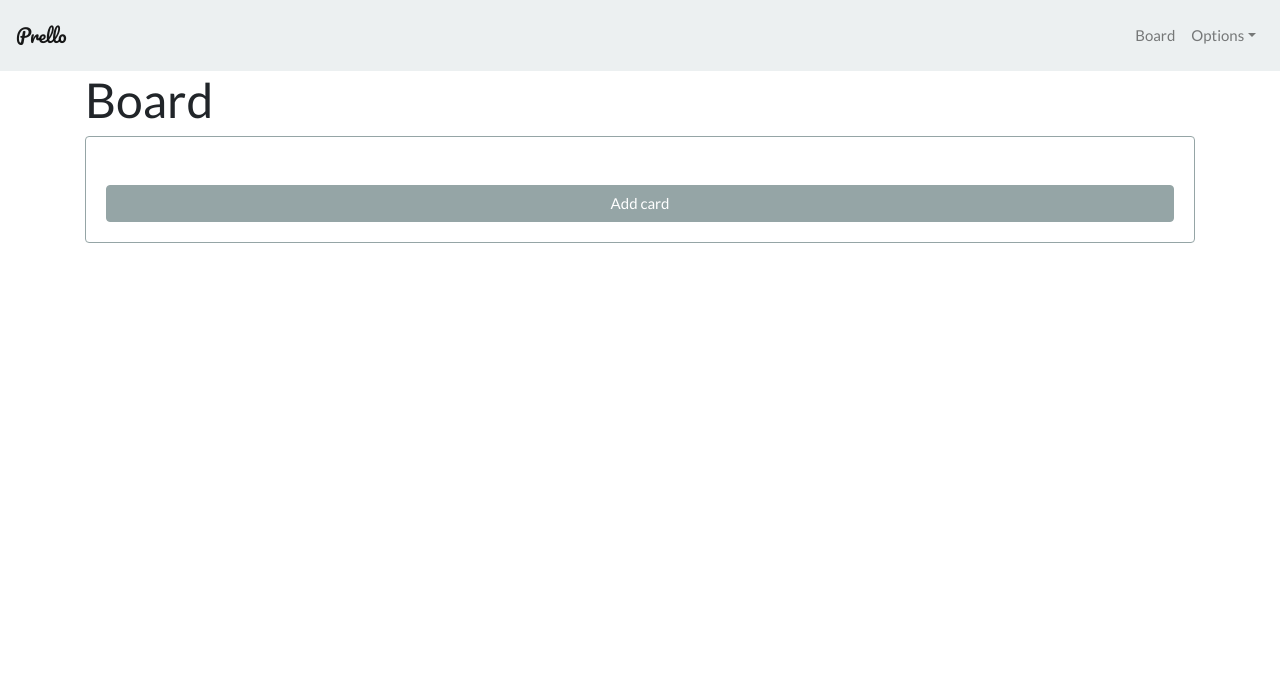
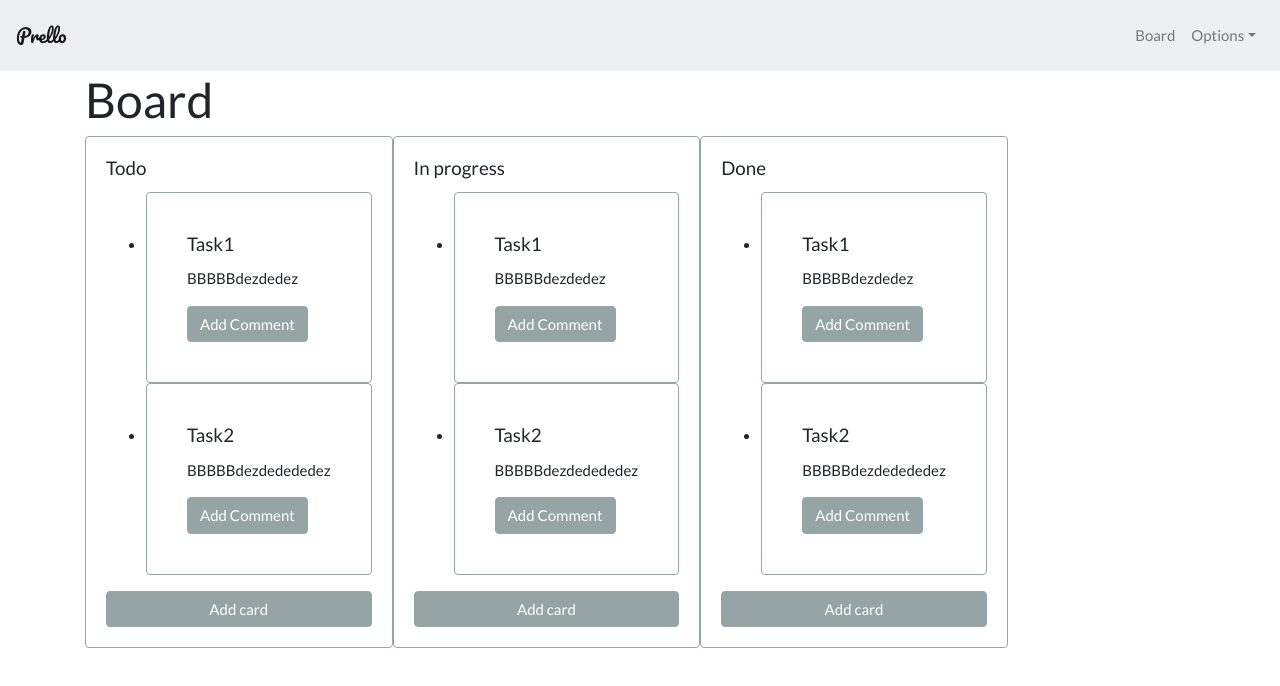
Before and after one commit to hardcoded/PrellOne-client, a React (Create React App) app: page /board in a window 1280 px wide. Shown: the top 686 px of the page. Built offline with nearby package versions, Linux system fonts and the light colour scheme.

Commit message:
[update] Front card list with card item ( warning key value)

```diff
--- a/src/components/Board.js
+++ b/src/components/Board.js
@@ -2,10 +2,18 @@ import React, { Component } from 'react';
 import ListPrello from './ListPrello'
 
 class Board extends Component {
+
   render() {
+    const list=["Todo","In progress","Done"]
     return  <div>
               <h1>Board</h1>
-              <ListPrello></ListPrello>
+              {list.map(element => (
+                <div style={{ display: 'inline-block' }}>
+                 <ListPrello key={element} list={element}></ListPrello>
+                 </div>
+            ))
+        }
+
             </div>
   }
 }
--- a/src/components/CardPrello.js
+++ b/src/components/CardPrello.js
@@ -8,21 +8,22 @@ class CardPrello extends Component {
     constructor(props) {
         super(props);
         this.state = {
-            title: this.props.title,
-            text: this.props.text,
-            member: this.props.member,
-            due_date: this.props.due_date,
-            creation_date: this.props.creation_date
+            title: this.props.card.title,
+            text: this.props.card.text,
+            member: this.props.member||[],
+            due_date: this.props.due_date||null,
+            creation_date: this.props.creation_date||null
         };
       }
 
   render() {
+    console.log(this.props)
       return(
     <div>
-      <Card className="w-25 p-3" body inverse color="info" top width="100%">
+      <Card body outline color="secondary">
         <CardBody>
-          <CardTitle>Test {this.props.title}</CardTitle>
-          <CardText>Do the JUnit tests{this.props.text}</CardText>
+          <CardTitle>{this.state.title}</CardTitle>
+          <CardText>{this.state.text}</CardText>
           <Button>Add Comment</Button>
         </CardBody>
       </Card>
--- a/src/components/ListPrello.js
+++ b/src/components/ListPrello.js
@@ -4,23 +4,27 @@ import { Card, Button, CardTitle, CardText } from 'reactstrap';
 import CardPrello from './CardPrello'
 
 class ListPrello extends Component {
+
+
     constructor(props) {
+      console.log(props.list)
       super(props);
       this.state = {
         cards:this.props.cards ||[],
-        title :this.props.title,
-        numberCards:this.props.numberCards
+        title :this.props.list,
+        numberCards:this.props.numberCards||0
       };
     }
 
 render() {
+  const cardItems=[{title:"Task1",text:"BBBBBdezdedez"},{title:"Task2",text:"BBBBBdezdedededez"}]
   return (
     <div>
       <Card body outline color="secondary">
-        <CardTitle>{this.props.title} {this.props.numberCards}</CardTitle>
+        <CardTitle>{this.state.title }</CardTitle>
         <ul>
-        {this.state.cards.map(element => (
-            <li><CardPrello card={element}>
+        {cardItems.map(element => (
+            <li><CardPrello key={element.title} card={element}>
             </CardPrello></li>
 
             ))
```
